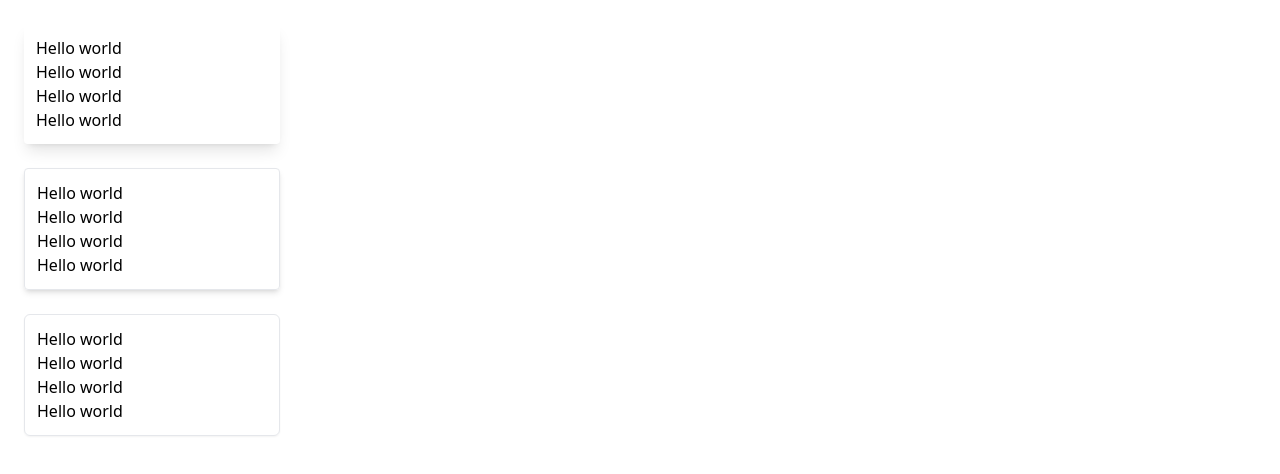
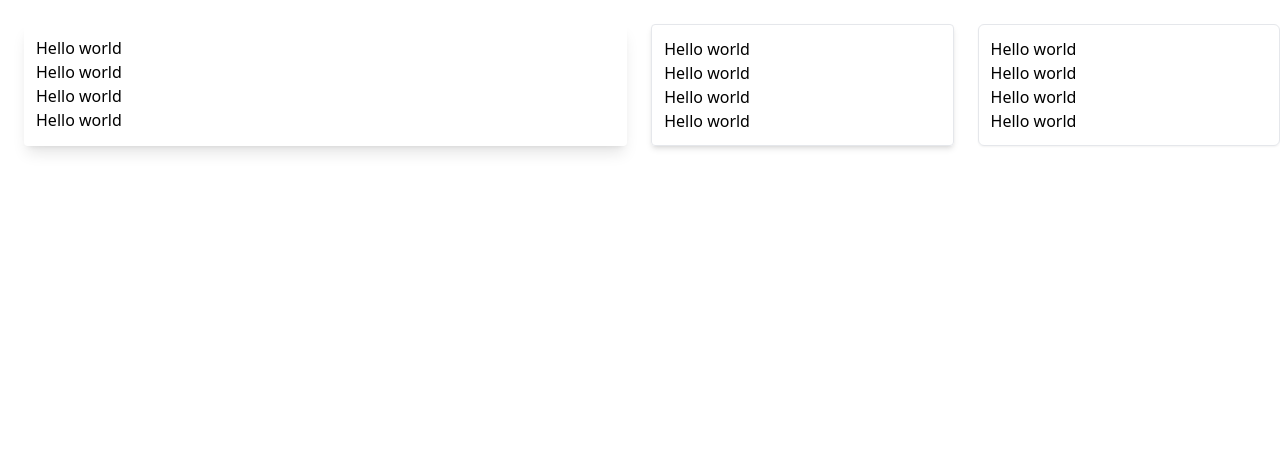
Before and after one commit to judahtc/JulohComponents-Tailwind, an Angular app: page /cards in a window 1280 px wide. Shown: the top 474 px of the page. Built offline with nearby package versions, Linux system fonts and the light colour scheme.

Commit message:
feat: changed the display of the cards component to flex

```diff
--- a/src/app/card/card.component.css
+++ b/src/app/card/card.component.css
@@ -0,0 +1,3 @@
+.card-1{
+    @apply w-1/2 rounded overflow-hidden shadow-lg ml-6 mt-6 p-3;
+}
--- a/src/app/card/card.component.html
+++ b/src/app/card/card.component.html
@@ -1,21 +1,25 @@
-<div class="w-64 rounded overflow-hidden shadow-lg ml-6 mt-6 p-3">
+
+<div class="flex">
+<div class="card-1">
   <p>Hello world</p>
   <p>Hello world</p>
   <p>Hello world</p>
   <p>Hello world</p>
 
 </div>
-<div class="w-64 rounded border overflow-hidden shadow-md ml-6 mt-6 p-3">
+<div class=" rounded border overflow-hidden shadow-md ml-6 mt-6 p-3 w-1/4">
   <p>Hello world</p>
   <p>Hello world</p>
   <p>Hello world</p>
   <p>Hello world</p>
 
 </div>
-<div class="w-64 rounded-md border overflow-hidden shadow-sm ml-6 mt-6 p-3">
+<div class="w-1/4 rounded-md border overflow-hidden shadow-sm ml-6 mt-6 p-3">
   <p>Hello world</p>
   <p>Hello world</p>
   <p>Hello world</p>
   <p>Hello world</p>
 
 </div>
+
+</div>
```
